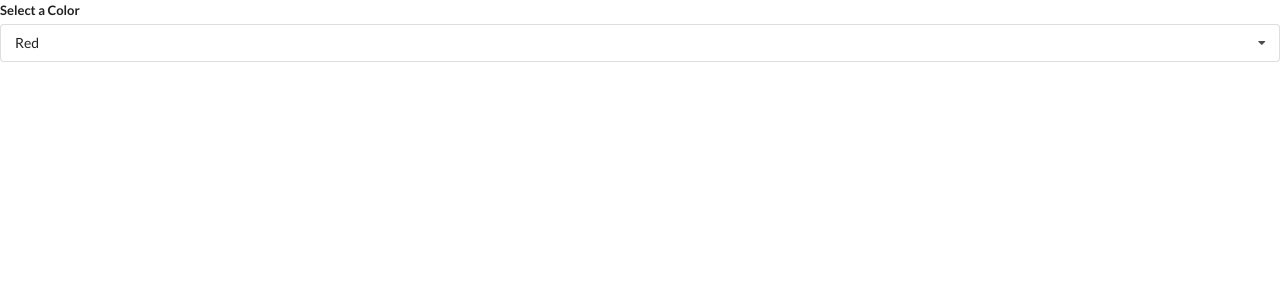
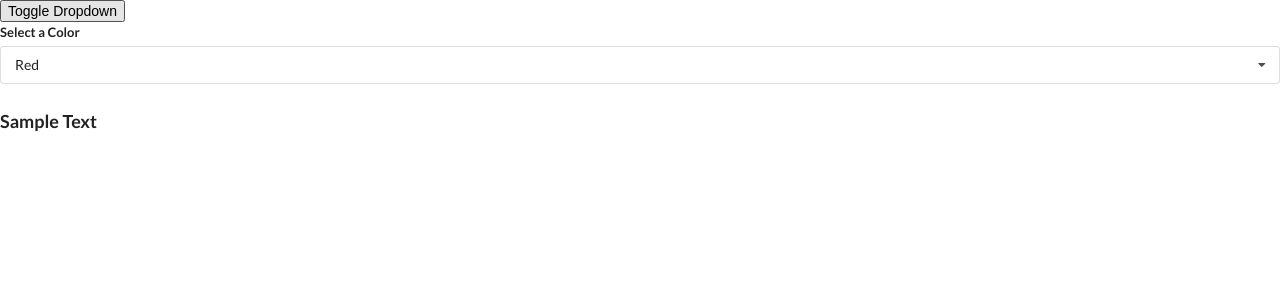
Before and after one commit to simeor/widgets, a React (Create React App) app: page / in a window 1280 px wide. Shown: the top 300 px of the page. Built offline with nearby package versions, Linux system fonts and the light colour scheme.

Commit message:
added feature to change color of sample text on dropdown

```diff
--- a/src/App.js
+++ b/src/App.js
@@ -35,9 +35,14 @@ const options = [
 
 export default () => {
   const [selected, setSelected] = useState(options[0]);
+  const [showDropdown, setDropdown] = useState(true);
   return(
     <div>
-      <DropDown options={options} selected={selected} onSelectedChange={setSelected}/>
+      <button onClick={() => setDropdown(!showDropdown)}>Toggle Dropdown</button>
+      {showDropdown ?
+        <DropDown options={options} selected={selected} onSelectedChange={setSelected}/>
+        : null
+      }
     </div>
   )
 };
--- a/src/components/DropDown.js
+++ b/src/components/DropDown.js
@@ -3,17 +3,31 @@ import React, {useState, useEffect, useRef} from 'react';
 const DropDown = ({options, selected, onSelectedChange}) =>{
 
   const [open, setOpen] = useState(false);
+  const [color, setColor]= useState("");
   const ref = useRef();
 
   // close dropdown when click outide of it
   useEffect(() => {
-    document.body.addEventListener('click', (e) => {
+
+    const onBodyClick = (e) => {
+      // if click element on dropdown
       if (ref.current.contains(e.target)){
         return;
       }
       setOpen(false)
-    });
+    };
+    document.body.addEventListener('click', onBodyClick);
+
+    //clean up
+    return () => {
+      document.body.removeEventListener('click', onBodyClick)
+    }
   }, []);
+
+  const onDropdownClick = (option) => {
+    setColor(option.value);
+    onSelectedChange(option);
+  }
 
   const renderdOptions = options.map((option) => {
 
@@ -21,7 +35,7 @@ const DropDown = ({options, selected, onSelectedChange}) =>{
       return null;
     }
     return(
-        <div className="item" key={option.value} onClick={() => onSelectedChange(option)}>
+        <div className="item" key={option.value} onClick={() => onDropdownClick(option)}>
           {option.label}
         </div>
       )
@@ -37,6 +51,8 @@ const DropDown = ({options, selected, onSelectedChange}) =>{
           <div className={`menu ${open ?'visible transition' : ''}`}>{renderdOptions}</div>
         </div>
       </div>
+      <h3 style={{color: `${color}`}}>Sample Text</h3>
+
     </div>
   );
 }
```
